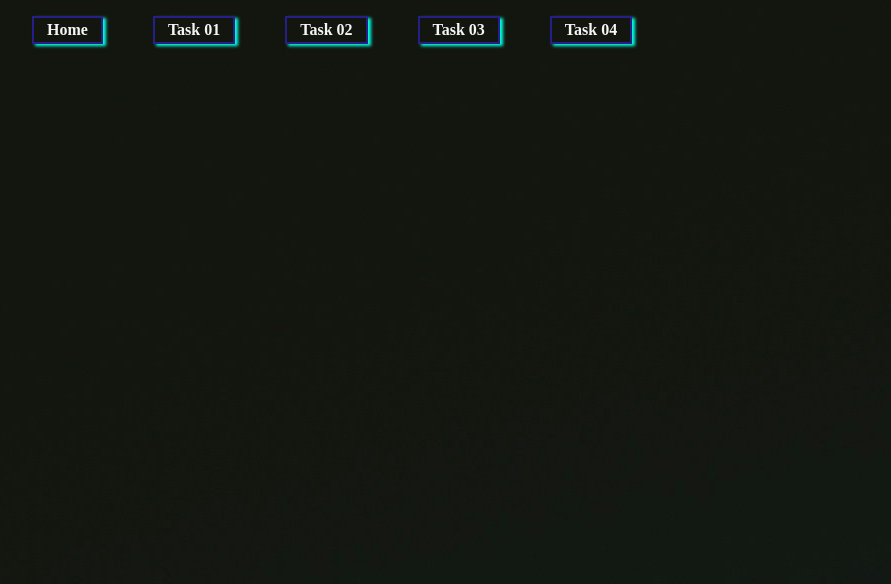
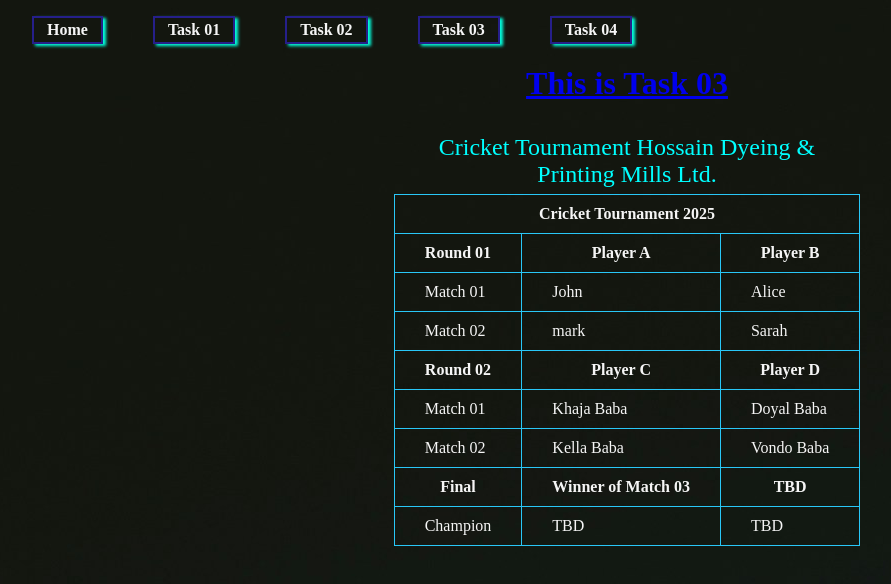
Before and after one commit to muhammadyasinhossenbd/Html5-Task, a plain HTML site: page task03.html in a window 1280 px wide. Shown: the top 584 px of the page, without its empty margins (13-904 px from the left). Drawn offline with Linux system fonts and the light colour scheme.

Commit message:
Task 04 updated

```diff
--- /dev/null
+++ b/table.css
@@ -0,0 +1,18 @@
+table td, th{
+border: 1px solid rgb(41, 199, 247);
+padding: 10px 30px;
+}
+table{
+     border-collapse: collapse;
+     margin: auto;
+     justify-content: center;
+}
+
+caption{
+color: aqua;
+height: 50px;
+padding: 10px;
+font-size: x-large;
+text-align: center;
+
+}
--- a/task03.html
+++ b/task03.html
@@ -7,6 +7,7 @@
     <title>Task 03</title>
     <link rel="shortcut icon" href="./images/fav.ico" type="image/x-icon">
     <link rel="stylesheet" href="nav.css">
+    <link rel="stylesheet" href="table.css">
 </head>
 
 <body>
@@ -23,6 +24,69 @@
 
 
     </header>
+    <h1 style="text-align: center; font-weight: bolder; font-size: xx-large; color: rgb(168, 230, 106);"><a
+            href="./images/Task 03.png" target="_blank"> This is Task 03</a>
+    </h1>
+    <main>
+        <table>
+            <caption>Cricket Tournament Hossain Dyeing & Printing Mills Ltd.</caption>
+            <tr>
+                <th colspan="3"> Cricket Tournament 2025</th>
+
+            </tr>
+            <tr>
+                <th>Round 01</th>
+                <th>Player A</th>
+                <th>Player B</th>
+            </tr>
+
+            <tr>
+                <td>Match 01</td>
+                <td>John </td>
+                <td>Alice</td>
+            </tr>
+
+            <tr>
+                <td>Match 02</td>
+                <td>mark</td>
+                <td>Sarah</td>
+            </tr>
+            <tr>
+                <th>Round 02</th>
+                <th>Player C</th>
+                <th>Player D</th>
+            </tr>
+
+            <tr>
+                <td>Match 01</td>
+                <td>Khaja Baba</td>
+                <td>Doyal Baba</td>
+            </tr>
+
+            <tr>
+                <td>Match 02</td>
+                <td>Kella Baba</td>
+                <td>Vondo Baba</td>
+            </tr>
+            <tr>
+                <th>Final</th>
+                <th>Winner of Match 03</th>
+                <th>TBD</th>
+            </tr>
+
+            <tr>
+                <td>Champion</td>
+                <td>TBD</td>
+                <td>TBD</td>
+            </tr>
+
+
+        </table>
+
+
+
+
+    </main>
 
 </body>
 
```
